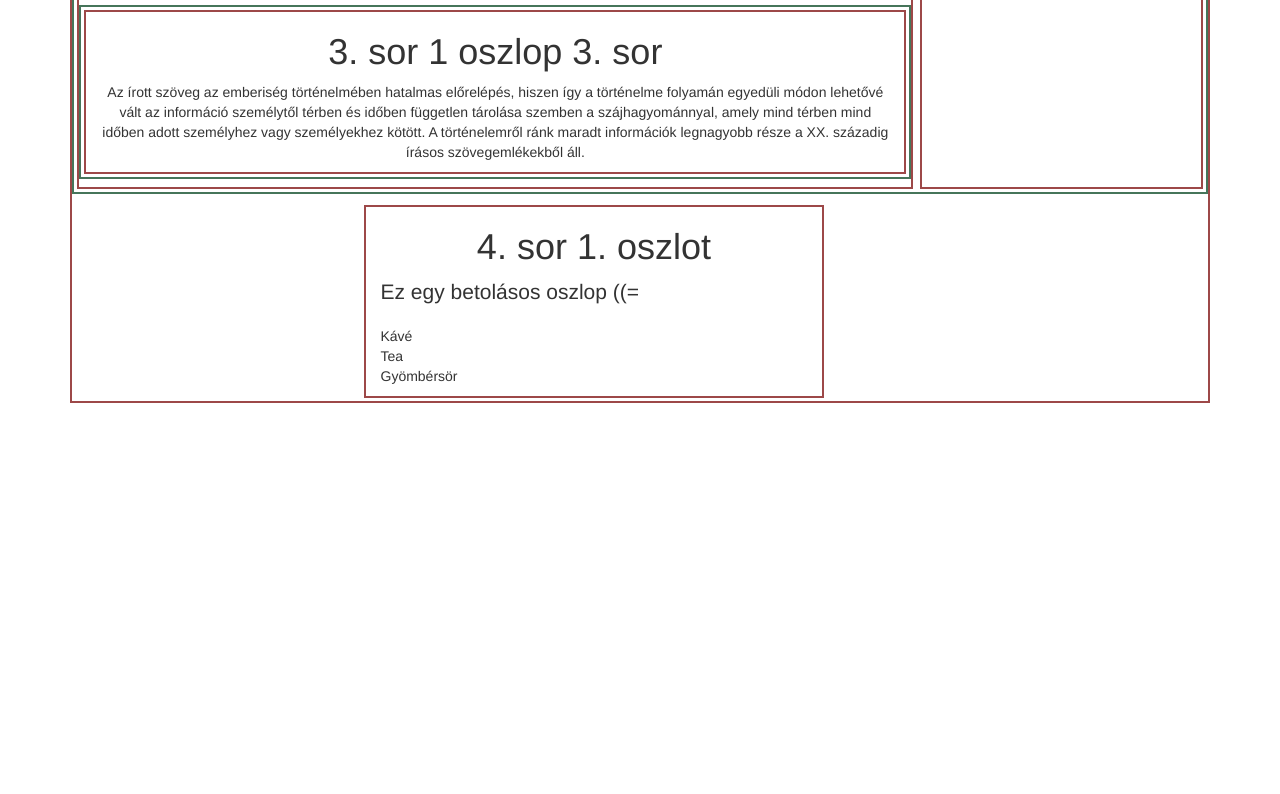
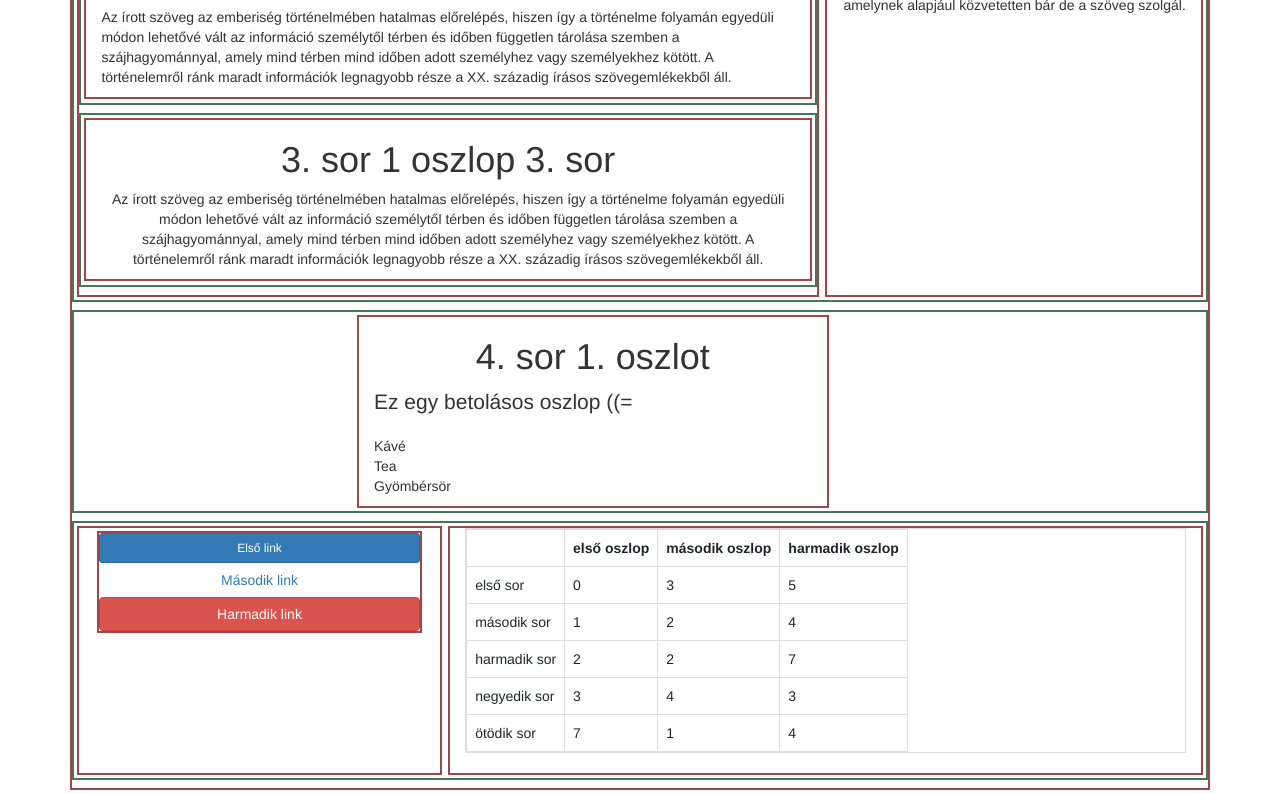
Before and after one commit to gabort07/bootstrap, a plain HTML site: page index.html in a window 1280 px wide. Shown: the part 1054-1848 px from the top of the page. Before the commit the page ends 1460 px from the top, so only its background shows below. Drawn offline with nearby package versions, Linux system fonts and the light colour scheme.

Commit message:
Update index.html

```diff
--- a/index.html
+++ b/index.html
@@ -10,16 +10,18 @@
 </head>
 
 <body>
+  <div class="page-header">
     <h1>Reszponziv oldal</h1>
+  </div>
   <div class="container">
     <div class="row">
       <div class="col">
-        <h1>1. sor 1. oszlop</h1>
+        <h1 class="well well-sm">1. sor 1. oszlop</h1>
         <p>A szöveg megfelelője gyakorlatilag az összes európai nyelvben "Text" (különböző írásképekkel a nemzeti helyesírás miatt), ami a latin "textum" szóból ered, amely szó eredeti jelentése: szövet, szöveg. A magyarban a nyelvújítás idején a jelentést magyar szóval jelöltük. A szöveg egy összefüggő és a környezetétől jól elhatárolt vagy elhatárolható megnyilvánulás, kijelentés írott vagy tágabb értelemben nem írott de (le)írható nyelven. A nem feltétlenül írott, de leírható szövegre példa a dalszöveg, egy film szövege vagy improvizált színházi szöveg.</p>
       </div>
-      <div class="col">
-        <h1>1. sor 2. oszlop</h1>
-        <p>A szöveg megfelelője gyakorlatilag az összes európai nyelvben "Text" (különböző írásképekkel a nemzeti helyesírás miatt), ami a latin "textum" szóból ered, amely szó eredeti jelentése: szövet, szöveg. A magyarban a nyelvújítás idején a jelentést magyar szóval jelöltük. A szöveg egy összefüggő és a környezetétől jól elhatárolt vagy elhatárolható megnyilvánulás, kijelentés írott vagy tágabb értelemben nem írott de (le)írható nyelven. A nem feltétlenül írott, de leírható szövegre példa a dalszöveg, egy film szövege vagy improvizált színházi szöveg.</p>
+      <div class="col panel panel-warning">
+        <h1 class="panel-heading">1. sor 2. oszlop</h1>
+        <p class="panel-warning">A szöveg megfelelője gyakorlatilag az összes európai nyelvben "Text" (különböző írásképekkel a nemzeti helyesírás miatt), ami a latin "textum" szóból ered, amely szó eredeti jelentése: szövet, szöveg. A magyarban a nyelvújítás idején a jelentést magyar szóval jelöltük. A szöveg egy összefüggő és a környezetétől jól elhatárolt vagy elhatárolható megnyilvánulás, kijelentés írott vagy tágabb értelemben nem írott de (le)írható nyelven. A nem feltétlenül írott, de leírható szövegre példa a dalszöveg, egy film szövege vagy improvizált színházi szöveg.</p>
       </div>
     </div>
     <div class="row">
@@ -65,11 +67,12 @@
           </div>
         </div>
       </div>
-      <div class="col-xs-3">
+      <div class="col-xs-4">
         <h1>3. sor 2. olszop</h1>
         <p class="text-right">Azok a szövegek, amelyek olyan kultúráktól származnak, ahol az írásos információrögzítés létezik, a szövegek felépítése alapvetően különbözik az olyan kultúrák szövegeitől, ahol információk csak szájhagyomány útján maradtak fenn. A társadalomtudományokban a szöveges hagyomány nélküli kultúrákat nagyrészt az ókori ill. történelme előtti kultúrákhoz sorolják. Így a társadalomtudományban létezik a kultúrának egy olyan fontos meghatározása, amelynek alapjául közvetetten bár de a szöveg szolgál.</p>
       </div>
     </div>
+    <div class="row">
       <div class="col-xs-5 col-xs-offset-3">
         <h1>4. sor 1. oszlot</h1>
         <p class="lead">Ez egy betolásos oszlop ((=</p>
@@ -80,5 +83,55 @@
         </ul>
       </div>
     </div>
+    <div class="row">
+      <div class="col">
+        <div class="list-group">
+          <a href="#" class="btn btn-primary btn-sm">Első link</a>
+          <a href="#" class="btn btn-link">Második link</a>
+          <a href="#" class="btn btn-danger">Harmadik link</a>
+        </div>
+      </div>
+      <div class="col-xs-8">
+        <table class="table table-responsive table-bordered">
+          <tr>
+            <th></th>
+            <th>első oszlop</th>
+            <th>második oszlop</th>
+            <th>harmadik oszlop</th>
+          </tr>
+          <tr>
+            <td>első sor</td>
+            <td>0</td>
+            <td>3</td>
+            <td>5</td>
+          </tr>
+          <tr>
+            <td>második sor</td>
+            <td>1</td>
+            <td>2</td>
+            <td>4</td>
+          </tr>
+          <tr>
+            <td>harmadik sor</td>
+            <td>2</td>
+            <td>2</td>
+            <td>7</td>
+          </tr>
+          <tr>
+            <td>negyedik sor</td>
+            <td>3</td>
+            <td>4</td>
+            <td>3</td>
+          </tr>
+          <tr>
+            <td>ötödik sor</td>
+            <td>7</td>
+            <td>1</td>
+            <td>4</td>
+          </tr>
+        </table>
+      </div>
+    </div>
+  </div>
 
 </body></html>
```
Lines whose indentation alone changed are shown as unchanged.
